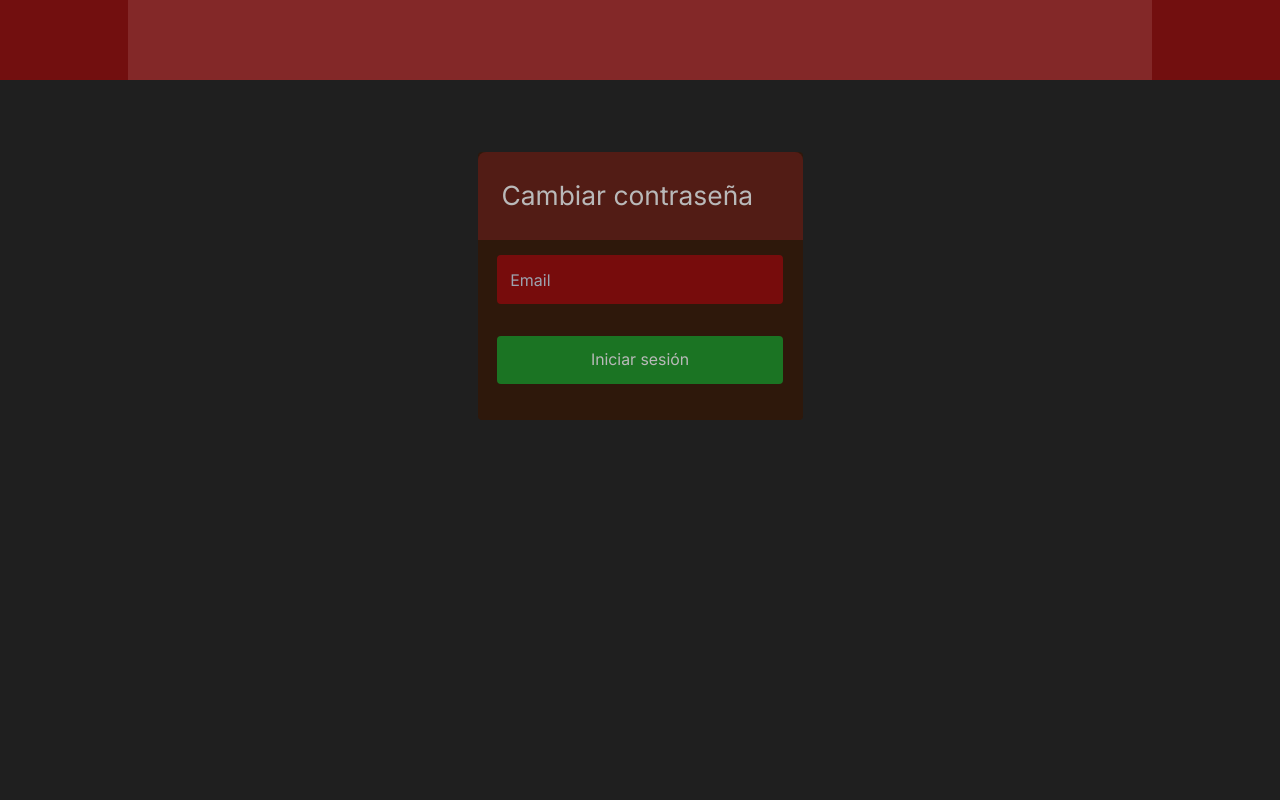
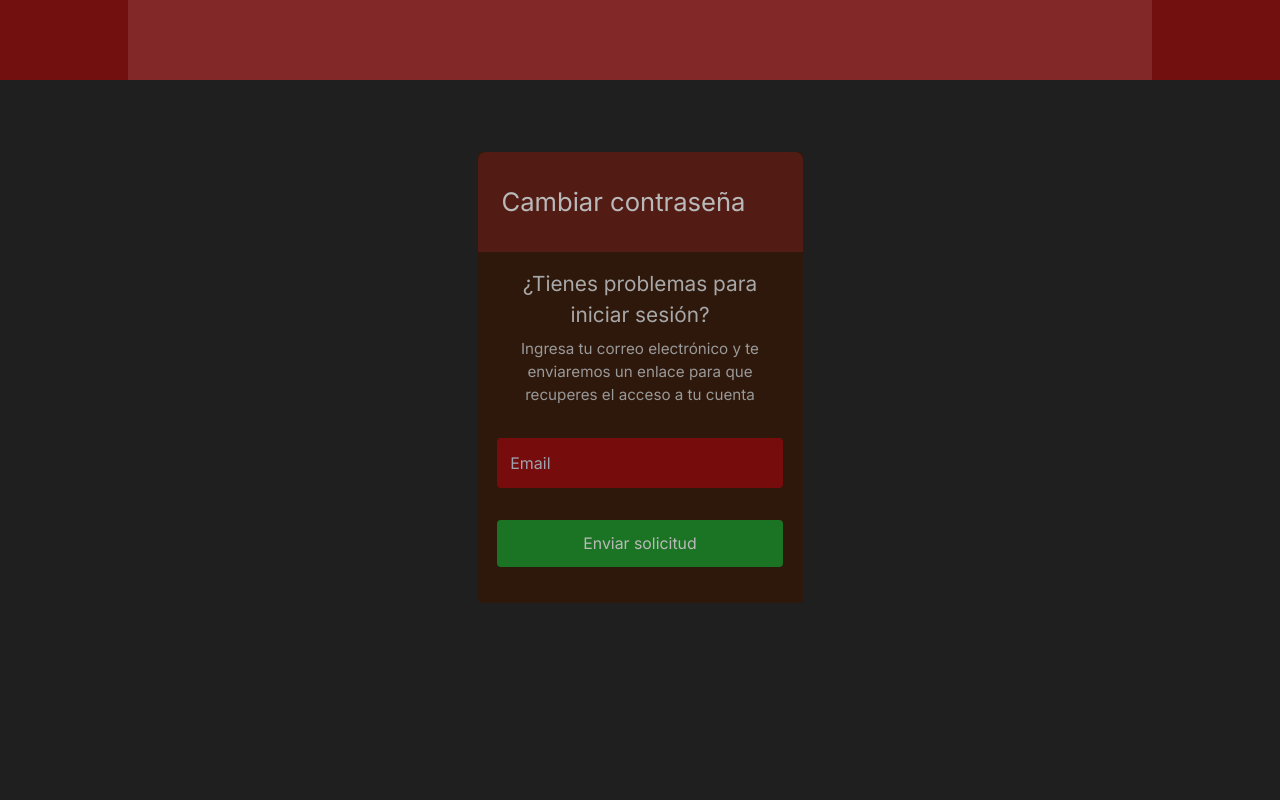
Before and after one commit to AlanTyping/school-frontend, a Next.js app: page /reset-password in a window 1280 px wide. Shown: the top 800 px of the page. Built offline with nearby package versions, Linux system fonts and the light colour scheme.

Commit message:
recover account description

```diff
--- a/src/app/reset-password/form/Form.jsx
+++ b/src/app/reset-password/form/Form.jsx
@@ -23,7 +23,7 @@ const Form = ({ handleInputChange }) => {
 			{errors.email && <span>{errors.email.message}</span>}
 
 			<div className="w-full h-[auto] mt-6 flex items-center justify-center">
-				<button className="bg-[#1b7423] py-3 w-[90%] rounded" type="submit">Iniciar sesión</button>
+				<button className="bg-[#1b7423] py-3 w-[90%] rounded" type="submit">Enviar solicitud</button>
 			</div>
 		</form>
 	)
--- a/src/app/reset-password/page.jsx
+++ b/src/app/reset-password/page.jsx
@@ -24,8 +24,13 @@ const Page = () => {
       <div className="mb-20 w-full flex items-start justify-center min-h-[600px] lg:h-[100vh]">
         <div id="form-container" className="h-[auto] w-[95%] max-w-[325px] 2xl:max-w-[20vw] pb-8 mt-[9vh] flex flex-col items-center rounded bg-[#2e180b]">
 
-          <div id="register-title" className="w-full p-6 flex row justify-start text-[1.65rem] items-center bg-[#521c15] rounded-t-lg">
+          <div id="register-title" className="w-full p-6 flex row justify-start h-[100px] 2xl:p-[1.5vw] 2xl:text-[1.5vw] 2xl:h-[5vw] text-[1.6rem] items-center bg-[#521c15] rounded-t-lg">
             <h1>Cambiar contraseña</h1>
+          </div>
+
+          <div className="w-full flex flex-col text-center p-4">
+            <h2 className="text-[1.3rem] text-[bold] mb-2 text-[#a8a8a8]">¿Tienes problemas para iniciar sesión?</h2>
+            <p className="text-[#999999] text-[0.95rem]">Ingresa tu correo electrónico y te enviaremos un enlace para que recuperes el acceso a tu cuenta</p>
           </div>
 
           <Form handleInputChange={handleInputChange} />
```
